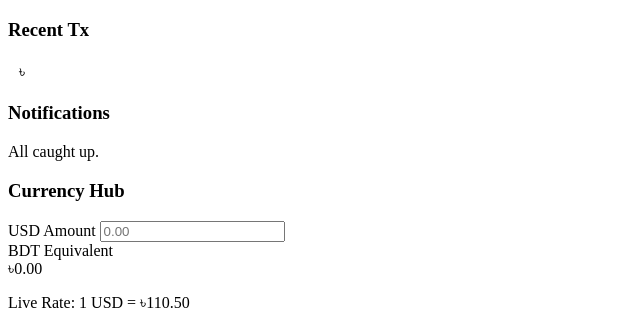
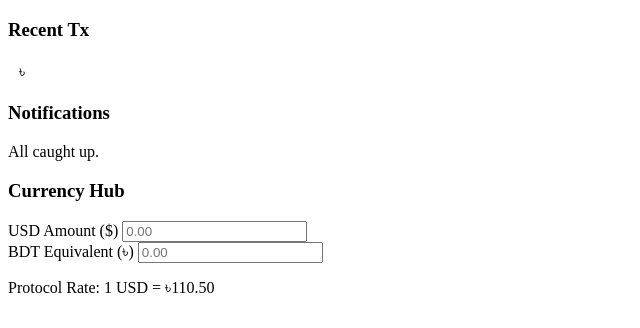
Before and after one commit to Ti838/Bank-Transaction-system---php, a Python web app: template php_version/templates/customer/dashboard.html in a window 1280 px wide. Shown: the part 510-838 px from the top of the page, without its empty margins (0-640 px from the left). After the commit the page ends 803 px from the top, so only its background shows below. Run offline with Jinja, Linux system fonts and the light colour scheme; the template is opened without the code that fills it, so the values that code supplies are empty.

Commit message:
Final: Bidirectional Currency Hub and realistic capital seeding

```diff
--- a/php_version/templates/customer/dashboard.html
+++ b/php_version/templates/customer/dashboard.html
@@ -114,20 +114,23 @@
                 <h3 class="text-sm font-bold text-gray-400 uppercase mb-6">Currency Hub</h3>
                 <div class="space-y-4">
                     <div class="relative">
-                        <label class="block text-[10px] font-black text-gray-500 uppercase mb-1">USD Amount</label>
-                        <input type="number" id="usd-input" placeholder="0.00"
-                            class="w-full bg-slate-900/50 border border-white/10 rounded-lg px-3 py-2 text-xs focus:border-primary-500 outline-none transition-all">
+                        <label class="block text-[10px] font-black text-gray-500 uppercase mb-1">USD Amount ($)</label>
+                        <input type="number" id="usd-input" placeholder="0.00" step="0.01"
+                            class="w-full bg-slate-900/50 border border-white/10 rounded-lg px-3 py-2 text-xs text-white focus:border-primary-500 outline-none transition-all font-mono">
                     </div>
-                    <div class="flex justify-center">
-                        <i class="fas fa-exchange-alt text-gray-700"></i>
+                    <div class="flex justify-center py-1">
+                        <div
+                            class="w-8 h-8 rounded-full bg-primary-500/10 flex items-center justify-center border border-primary-500/20">
+                            <i class="fas fa-sync-alt text-primary-400 text-[10px] animate-pulse"></i>
+                        </div>
                     </div>
                     <div class="relative">
-                        <label class="block text-[10px] font-black text-gray-500 uppercase mb-1">BDT Equivalent</label>
-                        <div id="bdt-output"
-                            class="w-full bg-slate-900/20 border border-white/5 rounded-lg px-3 py-2 text-xs text-primary-400 font-bold">
-                            ৳0.00</div>
+                        <label class="block text-[10px] font-black text-gray-500 uppercase mb-1">BDT Equivalent
+                            (৳)</label>
+                        <input type="number" id="bdt-input" placeholder="0.00" step="0.01"
+                            class="w-full bg-slate-900/50 border border-white/10 rounded-lg px-3 py-2 text-xs text-success-400 focus:border-success-500 outline-none transition-all font-mono font-bold">
                     </div>
-                    <p class="text-[9px] text-gray-600 italic mt-2 text-center">Live Rate: 1 USD = ৳110.50</p>
+                    <p class="text-[9px] text-gray-600 italic mt-2 text-center">Protocol Rate: 1 USD = ৳110.50</p>
                 </div>
             </div>
         </div>
@@ -166,15 +169,20 @@
             }
         });
 
-        // Currency Converter Logic
+        // Bidirectional Currency Converter Logic
         const usdInput = document.getElementById('usd-input');
-        const bdtOutput = document.getElementById('bdt-output');
+        const bdtInput = document.getElementById('bdt-input');
         const rate = 110.50;
 
-        if (usdInput && bdtOutput) {
+        if (usdInput && bdtInput) {
             usdInput.addEventListener('input', (e) => {
                 const val = parseFloat(e.target.value) || 0;
-                bdtOutput.innerText = '৳' + (val * rate).toLocaleString(undefined, { minimumFractionDigits: 2, maximumFractionDigits: 2 });
+                bdtInput.value = (val * rate).toFixed(2);
+            });
+
+            bdtInput.addEventListener('input', (e) => {
+                const val = parseFloat(e.target.value) || 0;
+                usdInput.value = (val / rate).toFixed(2);
             });
         }
     });
```
Also changed, not shown: 1 other file.
